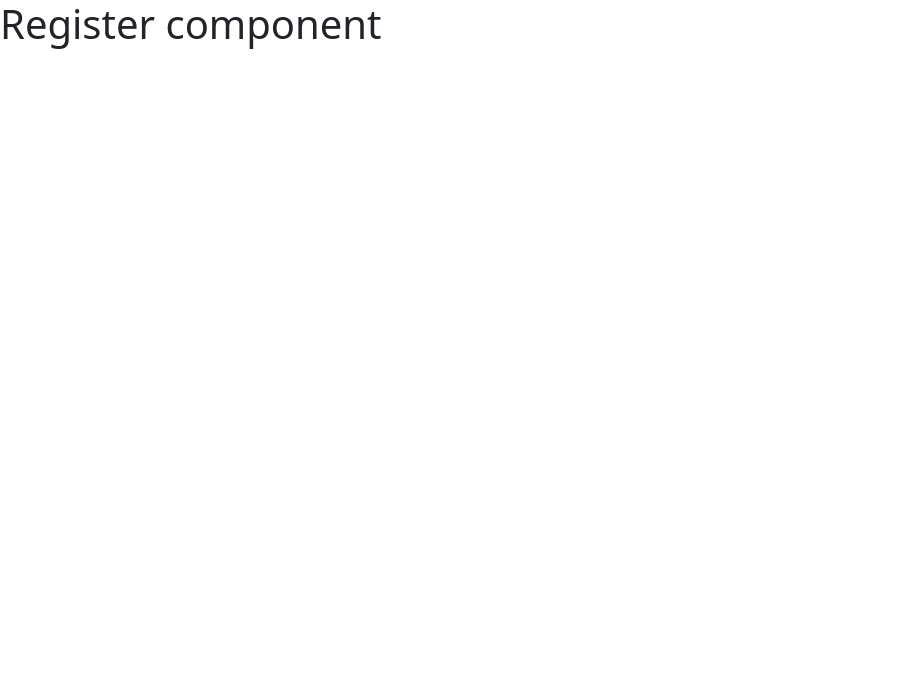
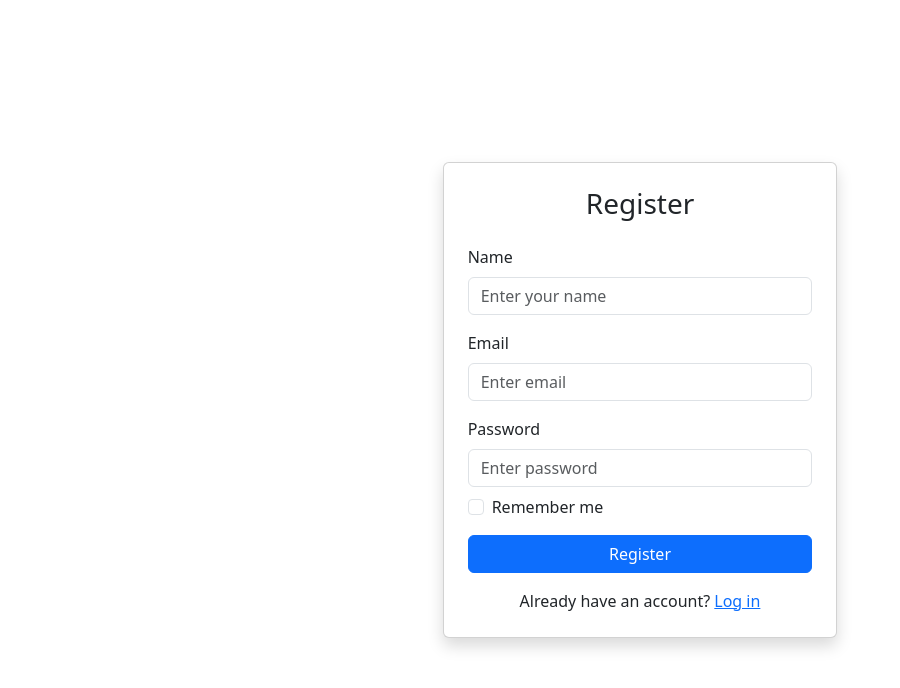
Before and after one commit to alecreates/Cinema-E-Booking-System, a Next.js app: page /Register in a window 1280 px wide. Shown: the top 688 px of the page, without its empty margins (0-900 px from the left). Built offline with nearby package versions, Linux system fonts and the light colour scheme.

Commit message:
Register form created, added react-toastify for UX

```diff
--- a/app/Login/Login.tsx
+++ b/app/Login/page.tsx
@@ -3,6 +3,7 @@
 import React, { useState } from "react";
 import { Container, Row, Col, Card, Form, Button } from "react-bootstrap";
 import { useRouter } from "next/navigation";
+import { toast } from "react-toastify";
 
 const Login = () => {
 
@@ -18,6 +19,7 @@ const Login = () => {
         console.log("Logging in:", { email, password });
 
         // after successful login, route to Home
+        toast.success("Successfully logged in");
         router.push("/HomePage"); // <-- routes to app/home/page.tsx
 
     };
--- a/app/Register/page.tsx
+++ b/app/Register/page.tsx
@@ -1,11 +1,100 @@
-import React from 'react';
+"use client";
 
-function Register() {
+import React, { useState } from 'react';
+import { Button, Card, Col, Container, Form, Row } from 'react-bootstrap';
+import { useRouter } from "next/navigation";
+import { toast } from 'react-toastify';
+
+const Register = () => {
+  const router = useRouter();
+
+  const [email, setEmail] = useState("");
+  const [name, setName] = useState("");
+  const [password, setPassword] = useState("");
+  const [rememberMe, setRememberMe] = useState(false);
+
+  const handleSubmit = (e: React.FormEvent) => {
+    e.preventDefault();
+
+    // TODO: handle register API call here
+    console.log("Registering:", { email, password });
+
+    // after successful register, route to Home -- user will automatically be logged in
+    toast.success("Successfully registered");
+    router.push("/Login"); // <-- routes to app/login/page.tsx
+  };
+
   return (
     // This empty tag syntax is shorthand for <React.Fragment>
-    <>
-      <h1>Register component</h1>
-    </>
+    <Container fluid className="vh-100 d-flex align-items-center justify-content-center">
+      <Row className="w-100 justify-content-center">
+        <Col xs={11} sm={8} md={6} lg={4}>
+          <Card className="p-4 shadow">
+            <h3 className="text-center mb-4">Register</h3>
+
+            <Form onSubmit={handleSubmit}>
+
+              {/* Display Name */}
+              <Form.Group className="mb-3" controlId="formEmail">
+                <Form.Label>Name</Form.Label>
+                <Form.Control
+                  type="text"
+                  placeholder="Enter your name"
+                  value={name}
+                  onChange={(e) => setName(e.target.value)}
+                  required
+                />
+              </Form.Group>
+
+              {/* Email */}
+              <Form.Group className="mb-3" controlId="formEmail">
+                <Form.Label>Email</Form.Label>
+                <Form.Control
+                  type="email"
+                  placeholder="Enter email"
+                  value={email}
+                  onChange={(e) => setEmail(e.target.value)}
+                  required
+                />
+              </Form.Group>
+
+              {/* Password */}
+              <Form.Group className="mb-2" controlId="formPassword">
+                <Form.Label>Password</Form.Label>
+                <Form.Control
+                  type="password"
+                  placeholder="Enter password"
+                  value={password}
+                  onChange={(e) => setPassword(e.target.value)}
+                  required
+                />
+              </Form.Group>
+
+              {/* Remember me checkbox */}
+              <Form.Group className="mb-3" controlId="formRememberMe">
+                <Form.Check
+                  type="checkbox"
+                  label="Remember me"
+                  checked={rememberMe}
+                  onChange={(e) => setRememberMe(e.target.checked)}
+                />
+              </Form.Group>
+
+              {/* Register button */}
+              <Button variant="primary" type="submit" className="w-100 mb-3">
+                Register
+              </Button>
+            </Form>
+
+            {/* Log up reference */}
+            <div className="text-center">
+              <span>Already have an account? </span>
+              <a href="/Login">Log in</a>
+            </div>
+          </Card>
+        </Col>
+      </Row>
+    </Container>
   );
 }
 
--- a/app/layout.tsx
+++ b/app/layout.tsx
@@ -2,6 +2,8 @@ import type { Metadata } from "next";
 import { Geist, Geist_Mono } from "next/font/google";
 import "./globals.css";
 import 'bootstrap/dist/css/bootstrap.min.css';
+import { ToastContainer } from "react-toastify";
+import 'react-toastify/dist/ReactToastify.css';
 
 const geistSans = Geist({
   variable: "--font-geist-sans",
@@ -29,6 +31,11 @@ export default function RootLayout({
         className={`${geistSans.variable} ${geistMono.variable} antialiased`}
       >
         {children}
+        <ToastContainer
+          position="bottom-right"
+          autoClose={2000}
+          theme="colored"
+        />
       </body>
     </html>
   );
--- a/app/page.tsx
+++ b/app/page.tsx
@@ -1,6 +1,6 @@
 import Image from "next/image";
 import HomePage from "./HomePage/page";
-import Login from "./Login/Login";
+import Login from "./Login/page";
 
 export default function Home() {
   return (
--- a/package.json
+++ b/package.json
@@ -15,7 +15,8 @@
     "react": "19.2.3",
     "react-bootstrap": "^2.10.10",
     "react-dom": "19.2.3",
-    "react-select": "^5.10.2"
+    "react-select": "^5.10.2",
+    "react-toastify": "^11.0.5"
   },
   "devDependencies": {
     "@tailwindcss/postcss": "^4",
```
Also changed, not shown: 1 other file (tests, documents, lock files or other folders).
